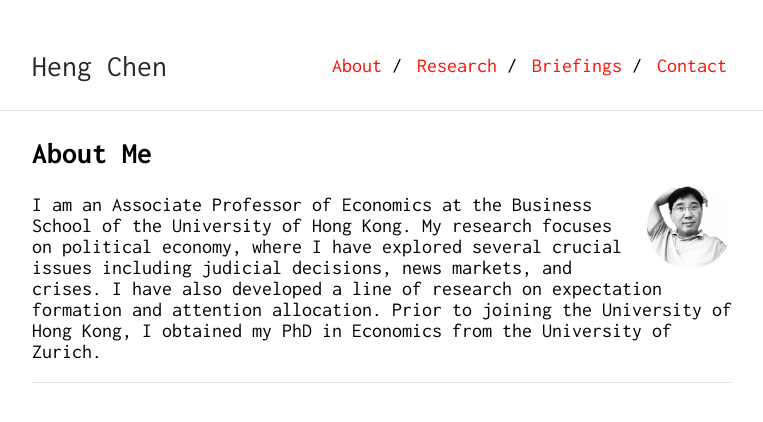
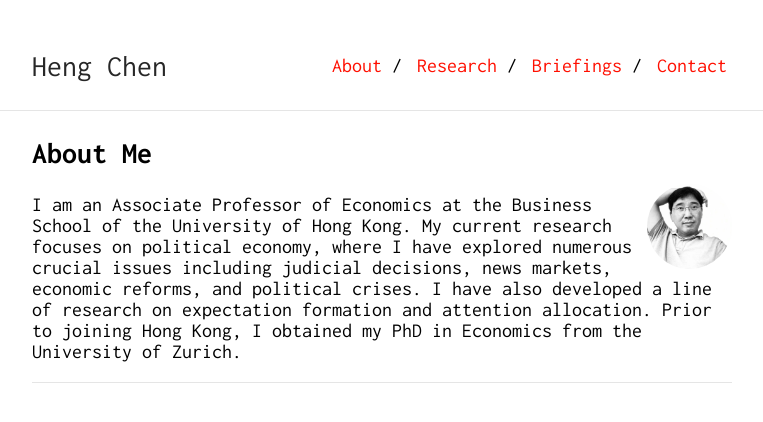
Before and after one commit to Shuyan0210611X/henrychen.github.io, a Jekyll site: the page built from about.md, in a window 1280 px wide. Shown: the top 422 px of the page, without its empty margins (258-1021 px from the left). Built offline with Jekyll 4.4.1, drawn with Linux system fonts in a browser that asks for light colours; our own code applies the rules of GitHub Pages for plain Markdown files.

Commit message:
Update about.md

```diff
--- a/about.md
+++ b/about.md
@@ -7,4 +7,4 @@ permalink: /about/
 
 <img class="profile-picture" src="/image/hengchen.jpeg">
 
-I am an Associate Professor of Economics at the Business School of the University of Hong Kong. My research focuses on political economy, where I have explored several crucial issues including judicial decisions, news markets, and crises. I have also developed a line of research on expectation formation and attention allocation. Prior to joining the University of Hong Kong, I obtained my PhD in Economics from the University of Zurich.
+I am an Associate Professor of Economics at the Business School of the University of Hong Kong. My current research focuses on political economy, where I have explored numerous crucial issues including judicial decisions, news markets, economic reforms, and political crises. I have also developed a line of research on expectation formation and attention allocation. Prior to joining Hong Kong, I obtained my PhD in Economics from the University of Zurich.
```
